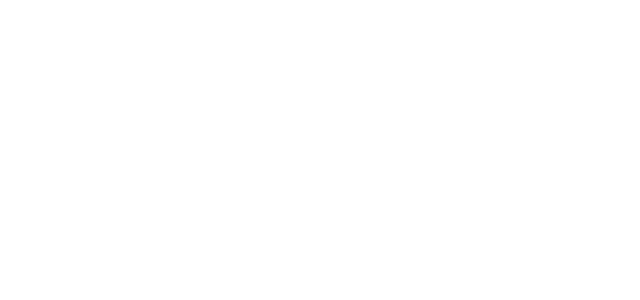
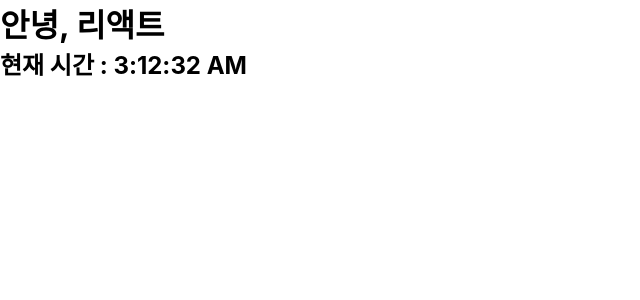
Before and after one commit to Brem0827/23-React1, a React (Create React App) app: page /clock in a window 1280 px wide. Before the commit this address had no page. Shown: the top 300 px of the page, without its empty margins (0-640 px from the left). Built offline with nearby package versions, Linux system fonts and the light colour scheme.

Commit message:
Update Chapter04
2023/03/23

```diff
--- a/src/App.js
+++ b/src/App.js
@@ -2,15 +2,18 @@
 import {Routes, Route, Link } from 'react-router-dom';
 import './App.css';
 import Book from './chapter03/book';
+import Clock from "./chapter04/clock";
 
 function App() {
   return (
     <div className="App">
       <header className="App-header">
         <Link to = "./chapter03/book">Book</Link>
+        <Link to = "./chapter04/clock">Clock</Link>
       </header>
         <Routes>
             <Route exact path="./chapter03/book" component={Book}></Route>
+            <Route exact path="./chapter04/clock" component={Clock}></Route>
         </Routes>
     </div>
   );
--- /dev/null
+++ b/src/chapter04/clock.jsx
@@ -0,0 +1,12 @@
+import React from "react";
+
+function Clock(props){
+    return (
+        <div>
+            <h1>안녕, 리액트</h1>
+            <h2>현재 시간 : {new Date().toLocaleTimeString()}</h2>
+        </div>
+    );
+}
+
+export default Clock;
--- a/src/index.js
+++ b/src/index.js
@@ -3,6 +3,7 @@
 import { createRoot } from 'react-dom/client';
 import './index.css';
 import App from './App';
+import Clock from './chapter04/clock';
 import reportWebVitals from './reportWebVitals';
 
 
@@ -13,6 +14,7 @@
     <BrowserRouter>
       <Routes>
         <Route index element={<App />} />
+        <Route path="clock" element={<Clock />} />
       </Routes>
     </BrowserRouter>
   </React.StrictMode>,
```
Also changed, not shown: src/chapter04/04-03.jsx (added, +12 -0 lines).
